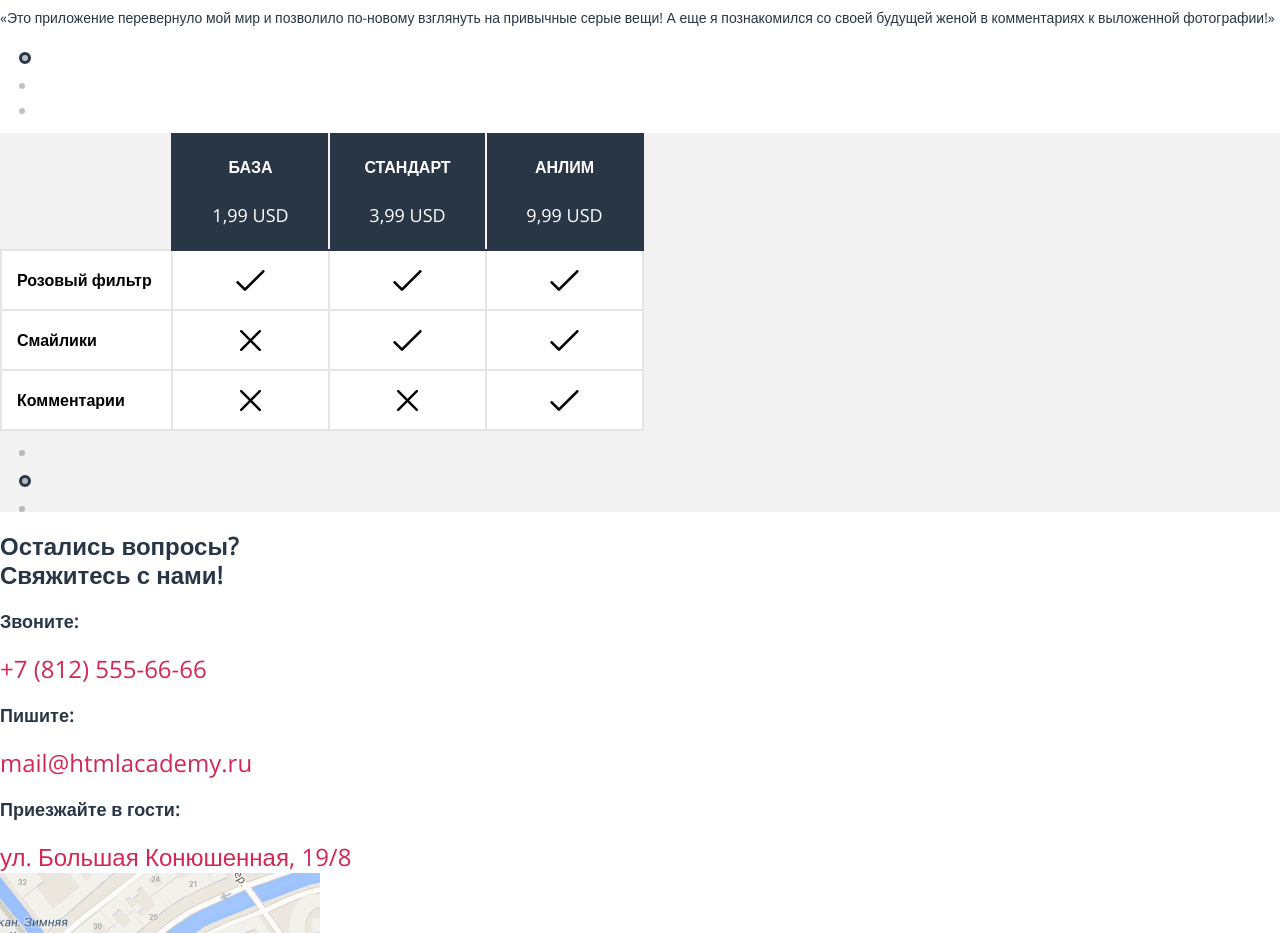
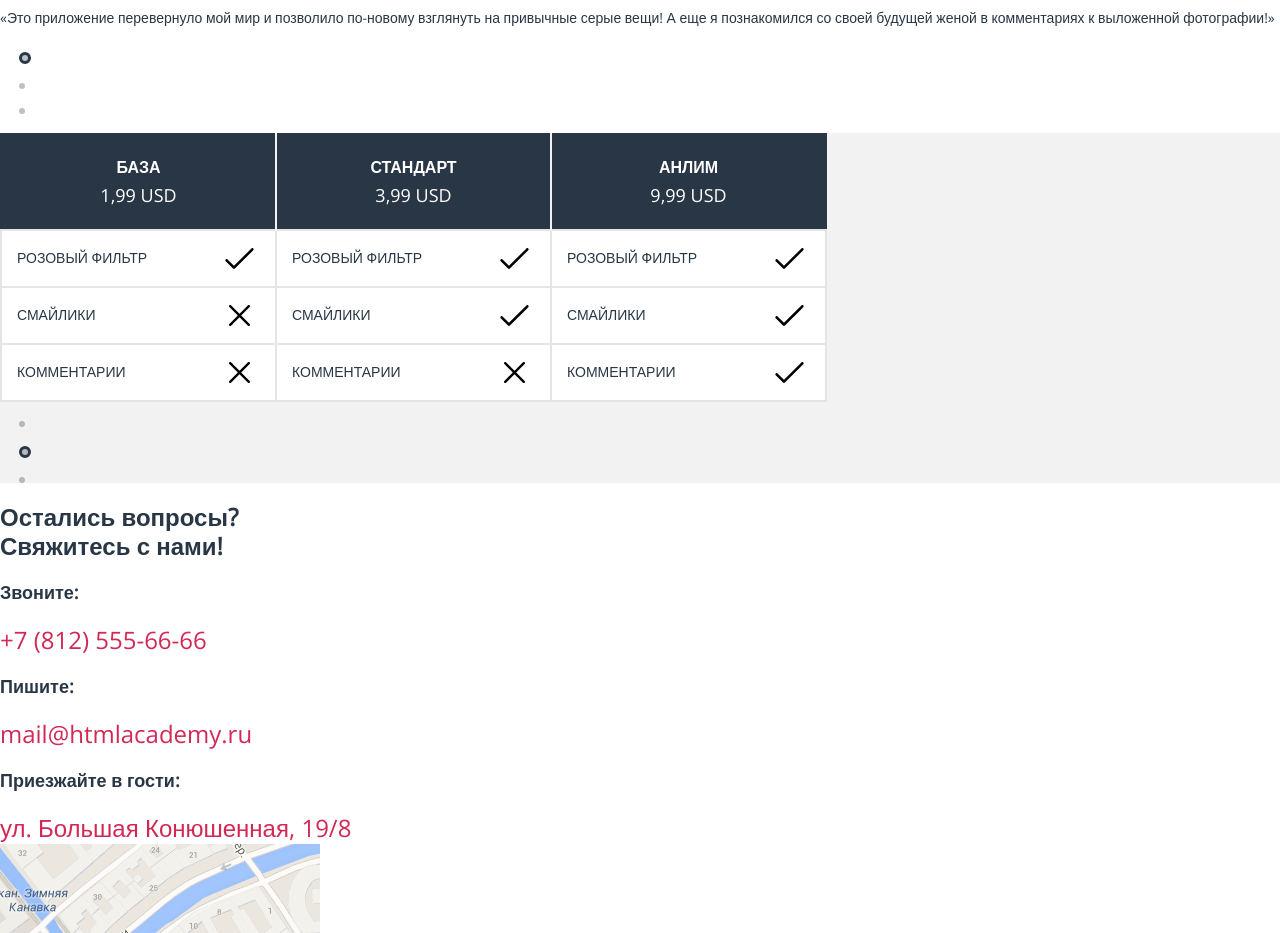
Before and after one commit to Eazy-life1996/680133-pink-20, a website: page source/index.html in a window 1280 px wide. Shown: the part 1467-2400 px from the top of the page. Drawn offline with nearby package versions, Linux system fonts and the light colour scheme; files that its build step writes are made by us from their sources.

Commit message:
переверстал таблицу

```diff
--- a/source/index.html
+++ b/source/index.html
@@ -154,45 +154,44 @@
       </section>
       <section class="rates">
         <h2 class="visually-hidden">Таблицы тарифов</h2>
-        <table class="table">
-          <tr class="table__row">
-            <th></th>
-            <th class="table__th">
-              <p class="table__title">База</p>
-              <p class="table__price">1,99 USD</p>
+        <table class="rates__table">
+          <tr class="rates__tr">
+            <th class="rates__th">
+              <p class="rates__title">База</p>
+              <p class="rates__price">1,99 USD</p>
             </th>
-            <th class="table__th">
-              <h3 class="table__title">Стандарт</h3>
-              <p class="table__price">3,99 USD</p>
+            <th class="rates__th">
+              <h3 class="rates__title">Стандарт</h3>
+              <p class="rates__price">3,99 USD</p>
             </th>
-            <th class="table__th">
-              <h3 class="table__title">Анлим</h3>
-              <p class="table__price">9,99 USD</p>
+            <th class="rates__th">
+              <h3 class="rates__title">Анлим</h3>
+              <p class="rates__price">9,99 USD</p>
             </th>
           </tr>
-          <tr class="table__row">
-            <th class="table__th-row">Розовый фильтр</th>
-            <td class="table__td">
+          <tr class="rates__tr">
+            <th class="rates__th-row">Розовый фильтр</th>
+            <td class="rates__td" data-label="Розовый фильтр">
               <img
-                class="table__img"
+                class="rates__img"
                 src="img/icon-yes.svg"
                 width="31"
                 height="21"
                 alt="галочка"
               />
             </td>
-            <td class="table__td">
+            <td class="rates__td" data-label="Розовый фильтр">
               <img
-                class="table__img"
+                class="rates__img"
                 src="img/icon-yes.svg"
                 width="31"
                 height="21"
                 alt="галочка"
               />
             </td>
-            <td class="table__td">
+            <td class="rates__td" data-label="Розовый фильтр">
               <img
-                class="table__img"
+                class="rates__img"
                 src="img/icon-yes.svg"
                 width="31"
                 height="21"
@@ -200,29 +199,29 @@
               />
             </td>
           </tr>
-          <tr class="table__row">
-            <th class="table__th-row">Смайлики</th>
-            <td class="table__td">
+          <tr class="rates__tr">
+            <th class="rates__th-row">Смайлики</th>
+            <td class="rates__td" data-label="Смайлики">
               <img
-                class="table__img"
+                class="rates__img"
                 src="img/icon-no.svg"
                 width="31"
                 height="21"
                 alt="крестик"
               />
             </td>
-            <td class="table__td">
+            <td class="rates__td" data-label="Смайлики">
               <img
-                class="table__img"
+                class="rates__img"
                 src="img/icon-yes.svg"
                 width="31"
                 height="21"
                 alt="галочка"
               />
             </td>
-            <td class="table__td">
+            <td class="rates__td" data-label="Смайлики">
               <img
-                class="table__img"
+                class="rates__img"
                 src="img/icon-yes.svg"
                 width="31"
                 height="21"
@@ -230,29 +229,29 @@
               />
             </td>
           </tr>
-          <tr class="table__row">
-            <th class="table__th-row">Комментарии</th>
-            <td class="table__td">
+          <tr class="rates__tr">
+            <th class="rates__th-row">Комментарии</th>
+            <td class="rates__td" data-label="Комментарии">
               <img
-                class="table__img"
+                class="rates__img"
                 src="img/icon-no.svg"
                 width="31"
                 height="21"
                 alt="крестик"
               />
             </td>
-            <td class="table__td">
+            <td class="rates__td" data-label="Комментарии">
               <img
-                class="table__img"
+                class="rates__img"
                 src="img/icon-no.svg"
                 width="31"
                 height="21"
                 alt="крестик"
               />
             </td>
-            <td class="table__td">
+            <td class="rates__td" data-label="Комментарии">
               <img
-                class="table__img"
+                class="rates__img"
                 src="img/icon-yes.svg"
                 width="31"
                 height="21"
--- a/source/less/blocks/rates.less
+++ b/source/less/blocks/rates.less
@@ -14,52 +14,66 @@
   border: 3px solid @darkgrey;
 }
 
-.table {
+.rates__table {
   border-collapse: collapse;
+  display: block;
 }
 
-.table__th {
+.rates__tr:first-child {
   background: @darkgrey;
   border: 2px solid @darkgrey;
   border-radius: 1px 0px 0px 0px;
   color: @white;
 }
 
-.table__th:nth-child(3) {
+.rates__th:nth-child(2) {
   border-right: 2px solid @grey;
 }
 
-.table__th:nth-child(2) {
+.rates__th:nth-child(1) {
   border-right: 2px solid @grey;
 }
 
-.table__th-row {
-  padding-top: 18px;
-  padding-bottom: 18px;
-  text-align: left;
-  padding-left: 15px;
+.rates__th-row {
+  display: none;
 }
 
-.table__td,
-.table__th-row {
+.rates__td,
+.rates__th-row {
+  text-align: left;
+  text-transform: uppercase;
+  color: @darkgrey;
+  font-size: 14px;
+  line-height: 30px;
+  width: 257px;
+  padding-left: 15px;
+  padding-top: 12px;
+  padding-bottom: 13px;
   background: @white;
   border: 2px solid @lightgrey;
   border-radius: 1px 0px 0px 0px;
-  width: 153px;
 }
 
-.table__img {
-  margin: 0 auto;
+.rates__td::before {
+  content: attr(data-label);
 }
 
-.table__price {
+.rates__img {
+  display: inline-block;
+  float: right;
+  margin-right: 19px;
+  padding-top: 5px;
+}
+
+.rates__price {
   font-weight: 300;
   font-size: 18px;
   line-height: 30px;
   text-transform: uppercase;
+  margin-top: -18px;
 }
 
-.table__title {
+.rates__title {
   font-size: 16px;
   line-height: 30px;
   text-transform: uppercase;
```
